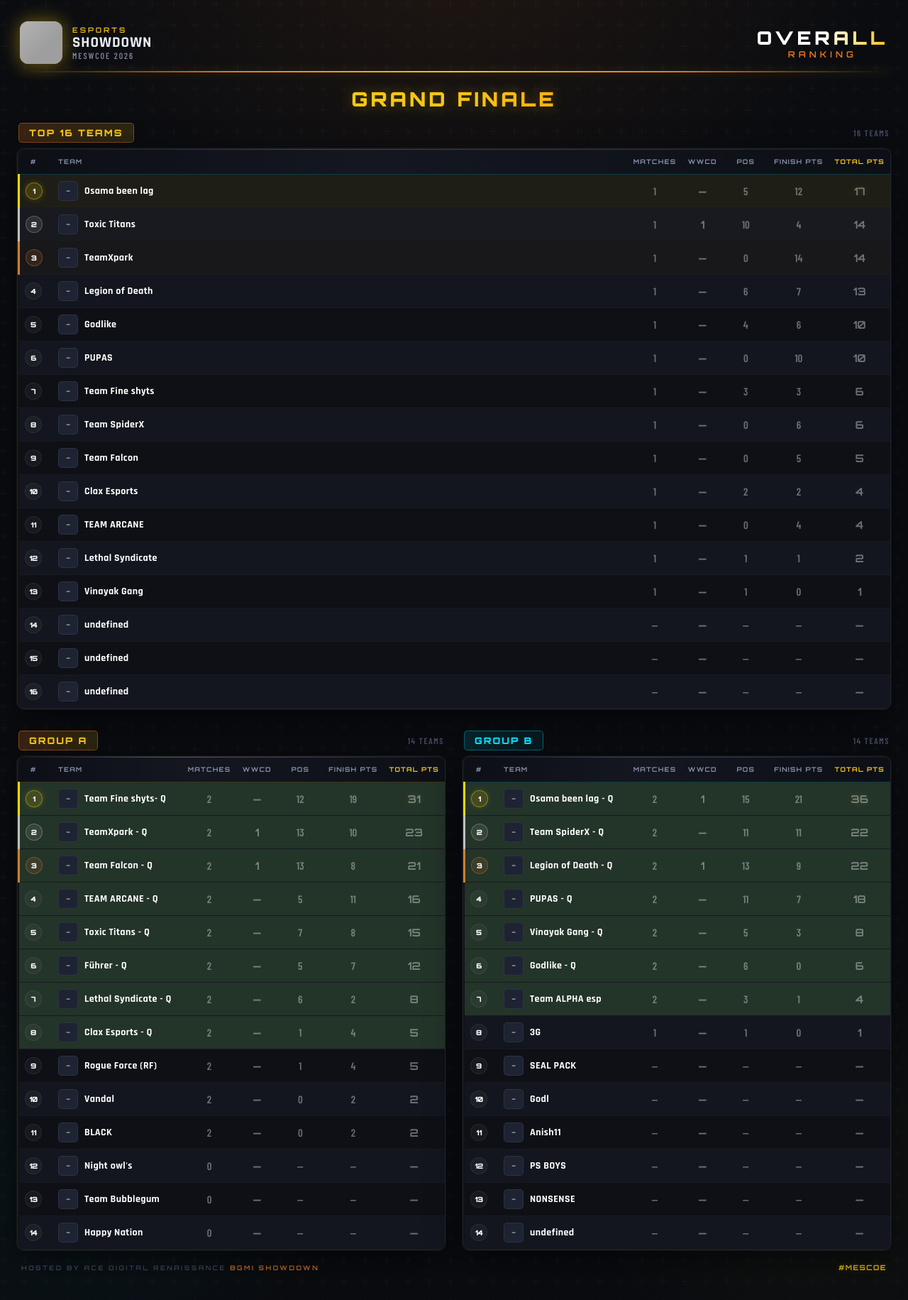
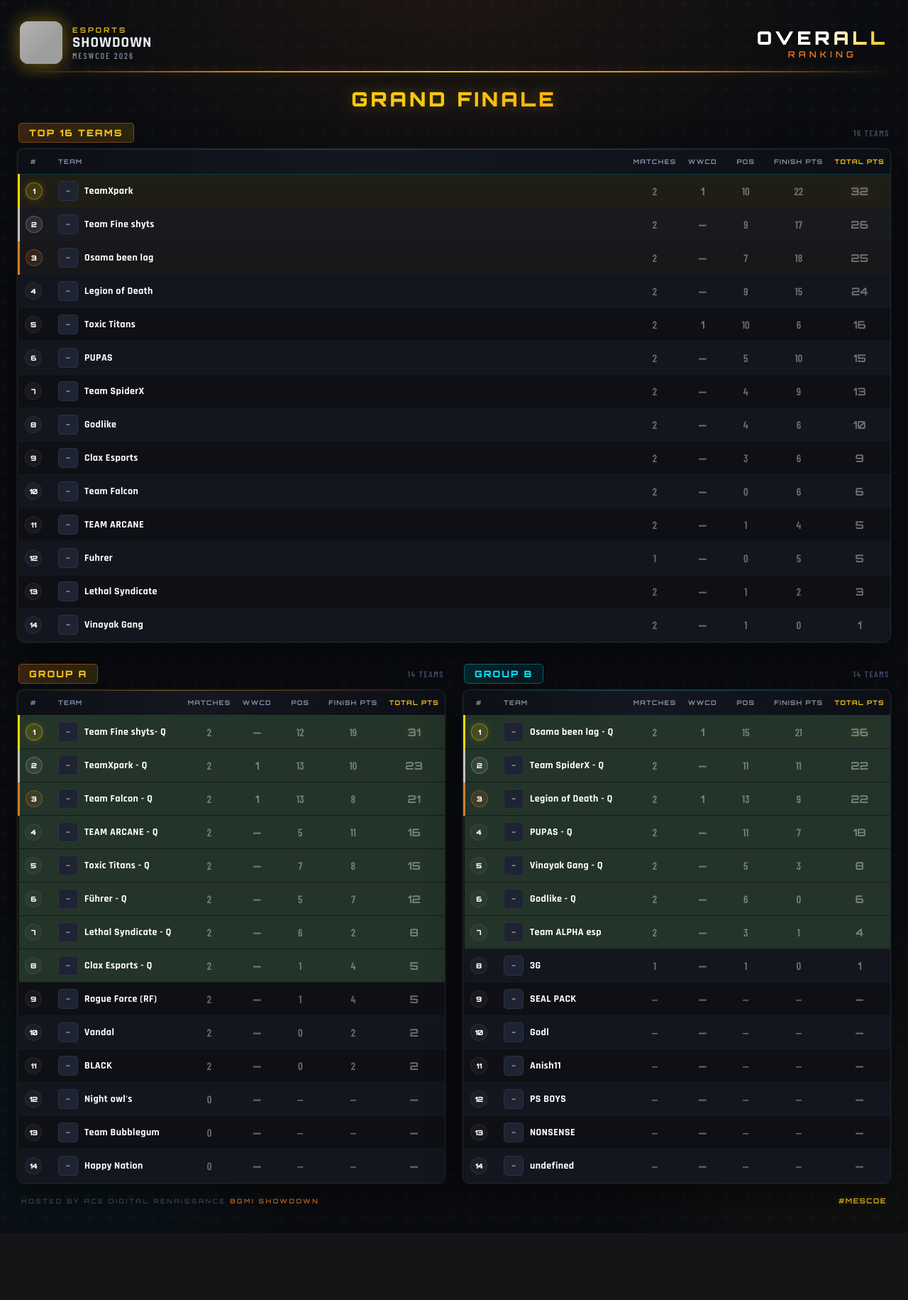
Before and after one commit to yuvi-05/BGMI-SHOWNDOWN-PointsTable--, a Flask app: page / in a window 1280 px wide. Shown: the whole page at 71% size. After the commit the page ends 1704 px from the top, so only its background shows below. Run offline with Flask 3, Linux system fonts and the light colour scheme; some web fonts are replaced; grey boxes are pictures that could not be loaded.

Commit message:
Grand Final - Match 2

```diff
--- a/templates/index.html
+++ b/templates/index.html
@@ -620,34 +620,30 @@
   function buildRowsGF() {
     const tbody = document.getElementById('tbodyGF');
     let teamGF = [
+      "TeamXpark ",
+      "Team Fine shyts",
       "Osama been lag ",
+      "Legion of Death ",
       "Toxic Titans ",
-      "TeamXpark ",
-      "Legion of Death ",
+      "PUPAS ",
+      "Team SpiderX ",
       "Godlike ",
-      "PUPAS ",
-
-      "Team Fine shyts",
-      "Team SpiderX ",
+      "Clax Esports ",
       "Team Falcon ",
 
-      "Clax Esports ",
       "TEAM ARCANE ",
-
+      "Fuhrer",
       "Lethal Syndicate ",
       "Vinayak Gang ",
-
-
-
     ];
 
-    let wwcdGF = ["","1","","","","","","","","","","","","","",""];
-    let posGF = ["5","10","0","6","4","0","3","0","0","2","0","1","1","","","","",""];
-    let matchesGF = ["1","1","1","1","1","1","1","1","1","1","1","1","1","","","","",""];
-    let finishPtsGF = ["12","4","14","7","6","10","3","6","5","2","4","1","0","","","","",""];
-    let totalPtsGF = ["17","14","14","13","10","10","6","6","5","4","4","2","1","","","","",""];
+    let wwcdGF = ["1","","","","1","","","","","","","","",""];
+    let posGF = ["10","9","7","9","10","5","4","4","3","0","1","0","1","1"];
+    let matchesGF = ["2","2","2","2","2","2","2","2","2","2","2","1","2","2"];
+    let finishPtsGF = ["22","17","18","15","6","10","9","6","6","6","4","5","2","0"];
+    let totalPtsGF = ["32","26","25","24","16","15","13","10","9","6","5","5","3","1"];
 
-    for (let i = 1; i <= 16; i++) {
+    for (let i = 1; i <= 14; i++) {
       const tr = document.createElement('tr');
       tr.innerHTML = `
         <td class="rank-cell"><span class="rank-num">${i}</span></td>
```
Also changed, not shown: 1 other file.
